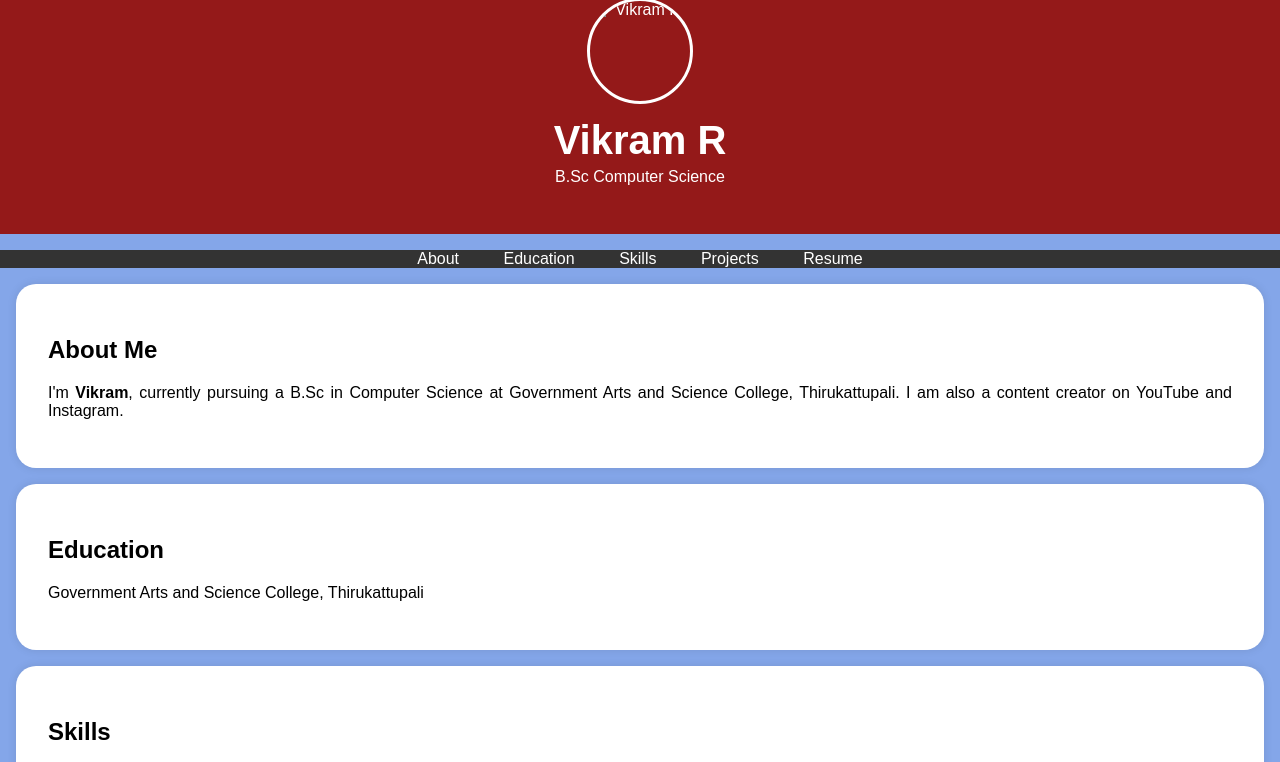
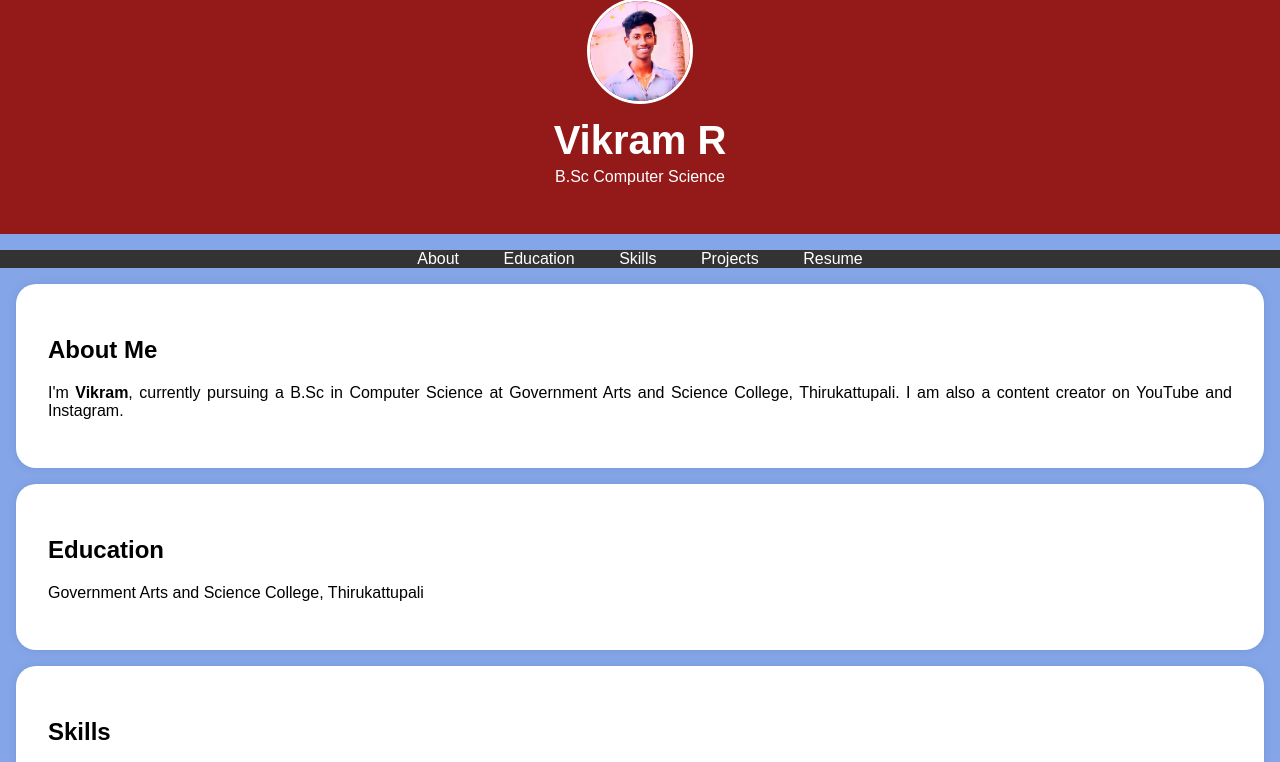
Before and after one commit to vikramrajadurai/Portfolio, a plain HTML site: page index.html in a window 1280 px wide. Shown: the top 762 px of the page. Drawn offline with Linux system fonts and the light colour scheme; the site is published under a folder, as on GitHub Pages, so addresses that start at the root find nothing.

Commit message:
Update index.html

```diff
--- a/index.html
+++ b/index.html
@@ -103,7 +103,7 @@
 <body>
     <header>
         <div class="header-content">
-            <img src="/Picsart_24-04-05_21-35-01-185.jpg" alt="Vikram R" class="profile-picture">
+            <img src="Picsart_24-04-05_21-35-01-185.jpg" alt="Vikram R" class="profile-picture">
             <h1>Vikram R</h1>
             <p>B.Sc Computer Science</p>
         </div>
```
